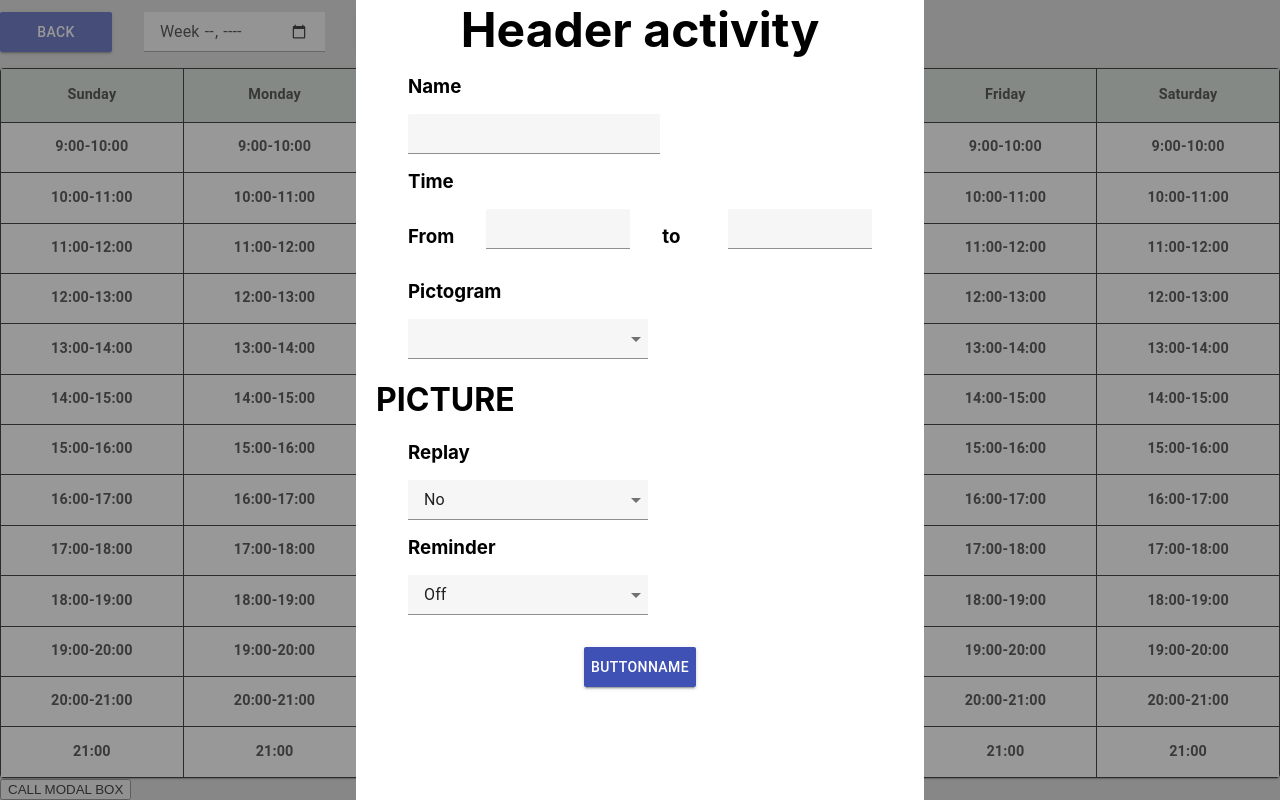
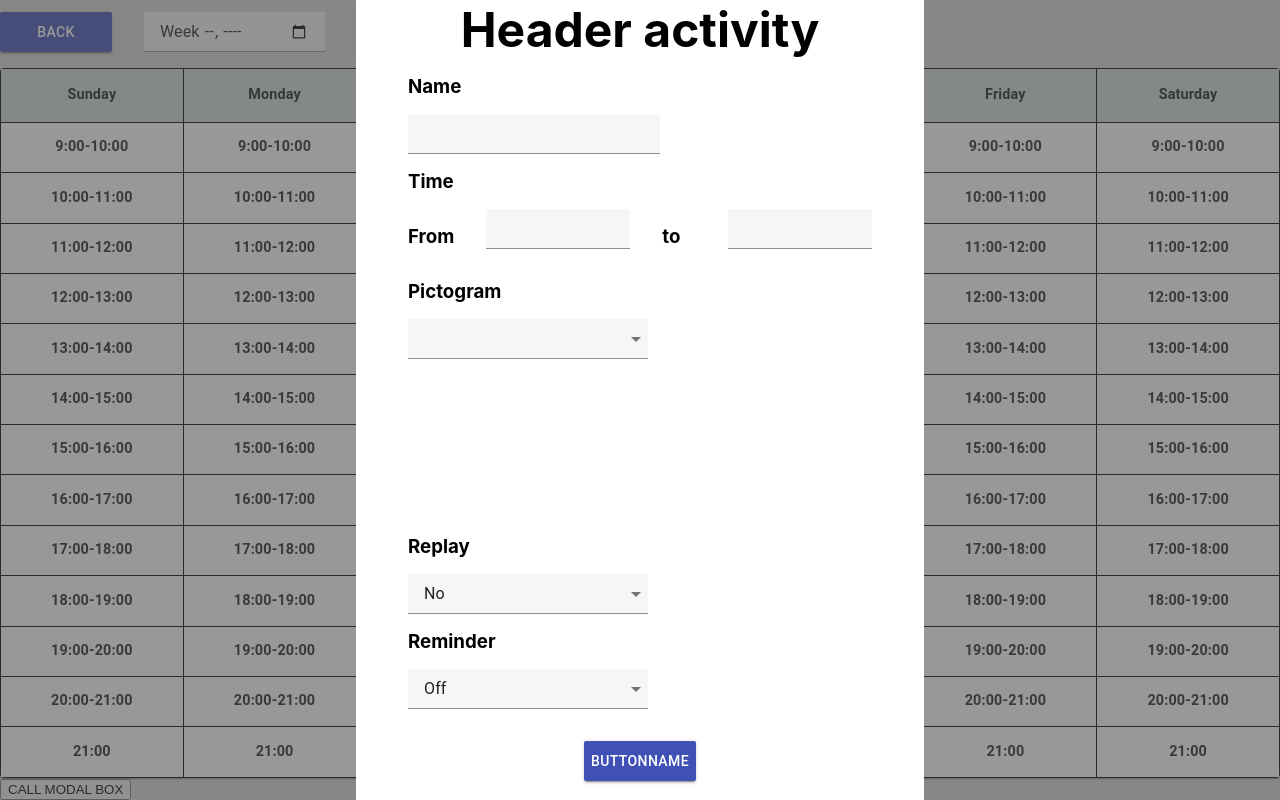
Before and after one commit to ssnegss/FrontWebDev, a React (Create React App) app: page / in a window 1280 px wide. Both pictures are taken after a click on the button "CALL MODAL BOX". Shown: the part 20-820 px from the top of the page. Built offline with nearby package versions, Linux system fonts and the light colour scheme.

Commit message:
container for pictogram was set

```diff
--- a/src/components/ModalBoxComponent/ModalBoxComponent.css
+++ b/src/components/ModalBoxComponent/ModalBoxComponent.css
@@ -49,6 +49,12 @@ h3 {
     margin: auto 0;
 }
 
+.modalBox__pictogram {
+    margin: 1rem 2rem;
+    width: 9rem;
+    height: 9rem;
+}
+
 .modalBox__buttonContainer {
     display: flex;
     align-items: center;
--- a/src/components/ModalBoxComponent/ModalBoxComponent.jsx
+++ b/src/components/ModalBoxComponent/ModalBoxComponent.jsx
@@ -36,7 +36,7 @@ export const ModalBoxComponent = ({ active, setActive, header, buttonName }) =>
                         { name: 'Sleep', index: '2' },
                         ]}
                 />
-                <h1>PICTURE</h1>
+                <div className="modalBox__pictogram"></div>
                 <h3>Replay</h3>
                 <Select
                     className="modalBox__replay"
```
